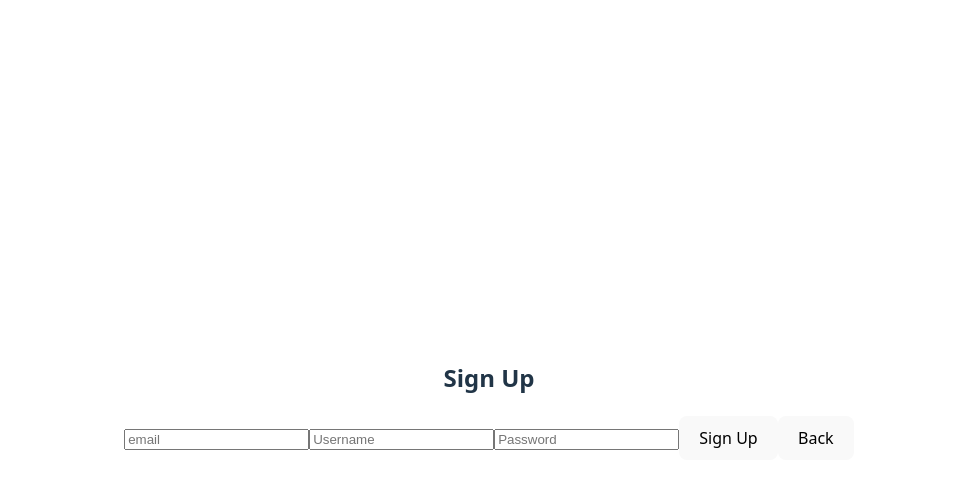
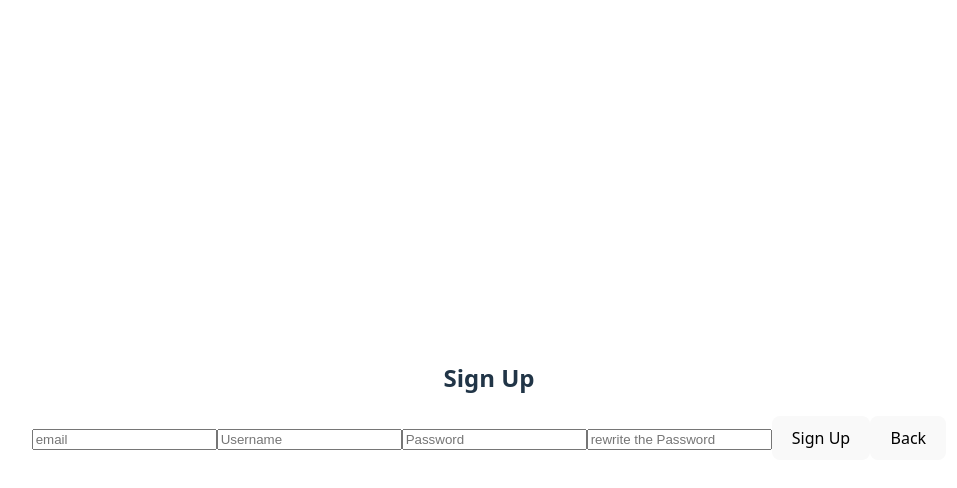
Before and after one commit to JinHyun345/PROJECT3-BORLD, a React (Vite) app in the folder front/project-3/: page / in a window 1280 px wide. Both pictures are taken after a click on the button "Sign Up". Shown: the top 488 px of the page, without its empty margins (151-1108 px from the left). Built offline with nearby package versions, Linux system fonts and the light colour scheme; no server answers.

Commit message:
feat: signup시 password 두 번 입력하여 확인하기 추가

```diff
--- a/front/project-3/src/App.jsx
+++ b/front/project-3/src/App.jsx
@@ -7,6 +7,7 @@ const Signin = () => {
   const [username, setUsername] = useState("");
   const [email, setEmail] = useState("");
   const [password, setPassword] = useState("");
+  const [passwordcheck, setPasswordcheck] = useState("");
 
   //페이지 로드할 때 로그인 상태 확인해야함
   useEffect(() => {
@@ -37,6 +38,7 @@ const Signin = () => {
       setUsername(data.username);
       setEmail("");
       setPassword("");
+      setPasswordcheck("");
     } else {
       alert("비밀번호를 확인해주세요");
     }
@@ -56,7 +58,10 @@ const Signin = () => {
       alert("프론트:비밀번호는 영문, 숫자, 특수문자를 포함하여 10자 이상이어야 합니다.");
       return;
     }
-
+    if (password !== passwordcheck) {
+      alert("비밀번호를 정확하게 입력해주세요.");
+      return;
+    }
     try {
       const response = await fetch(`${apiUrl}/auth/signup`, {
         method: "POST",
@@ -79,9 +84,7 @@ const Signin = () => {
     setEmail("");
     setUsername("");
     setPassword("");
-    setIsEmailSent(false);
-    setIsVerified(false);
-    setVerificationCode("");
+    setPasswordcheck("");
   };
 
   const handleSignOut = () => {
@@ -164,6 +167,12 @@ const Signin = () => {
               value={password}
               onChange={(e) => setPassword(e.target.value)}
             />
+            <input
+              type="password"
+              placeholder="rewrite the Password"
+              value={passwordcheck}
+              onChange={(e) => setPasswordcheck(e.target.value)}
+            />
             <button type="submit">Sign Up</button>
             <button onClick={() => { setView("buttons"); setEmail(""); setPassword(""); }}>Back</button>
           </form>
```
